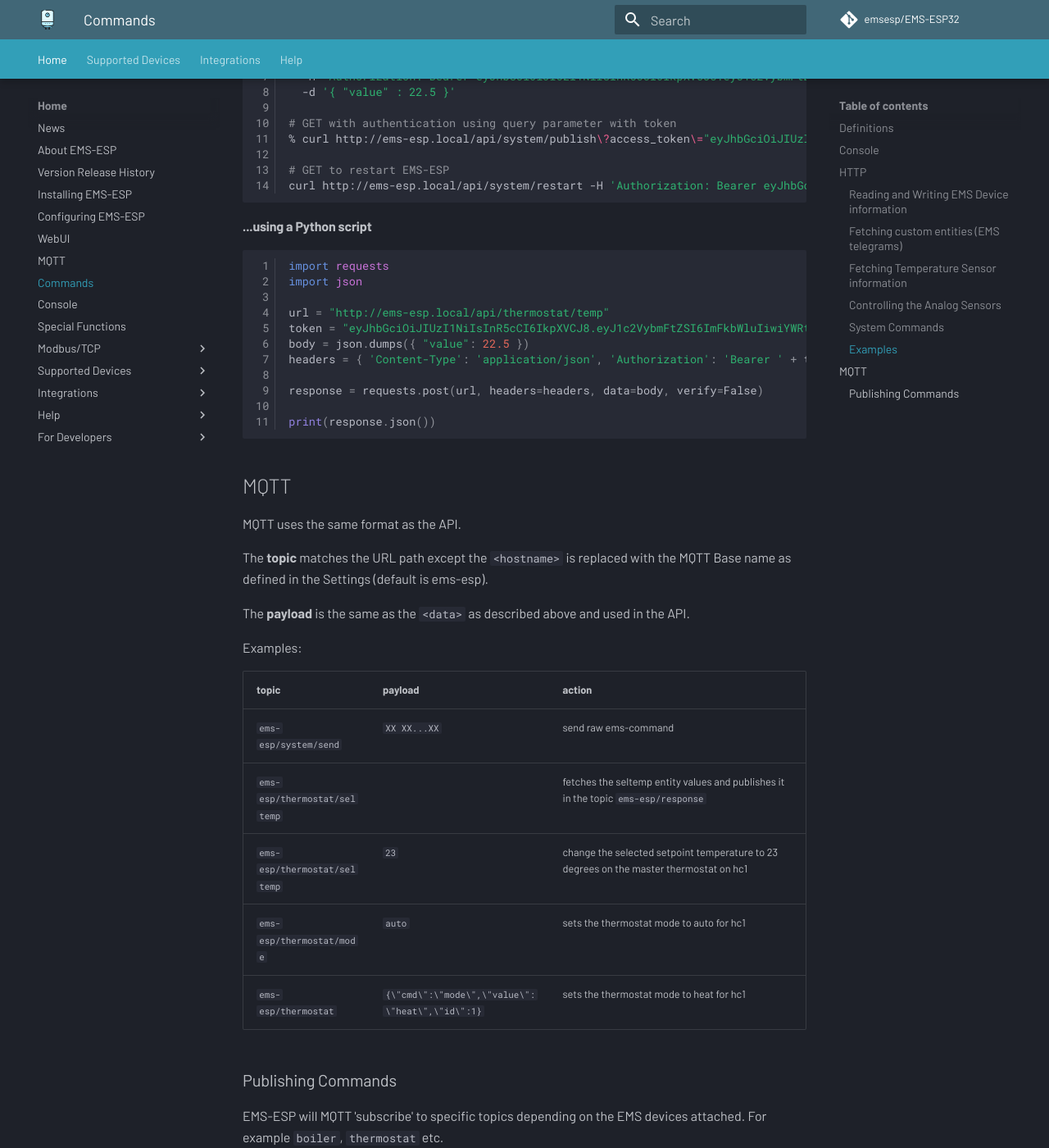
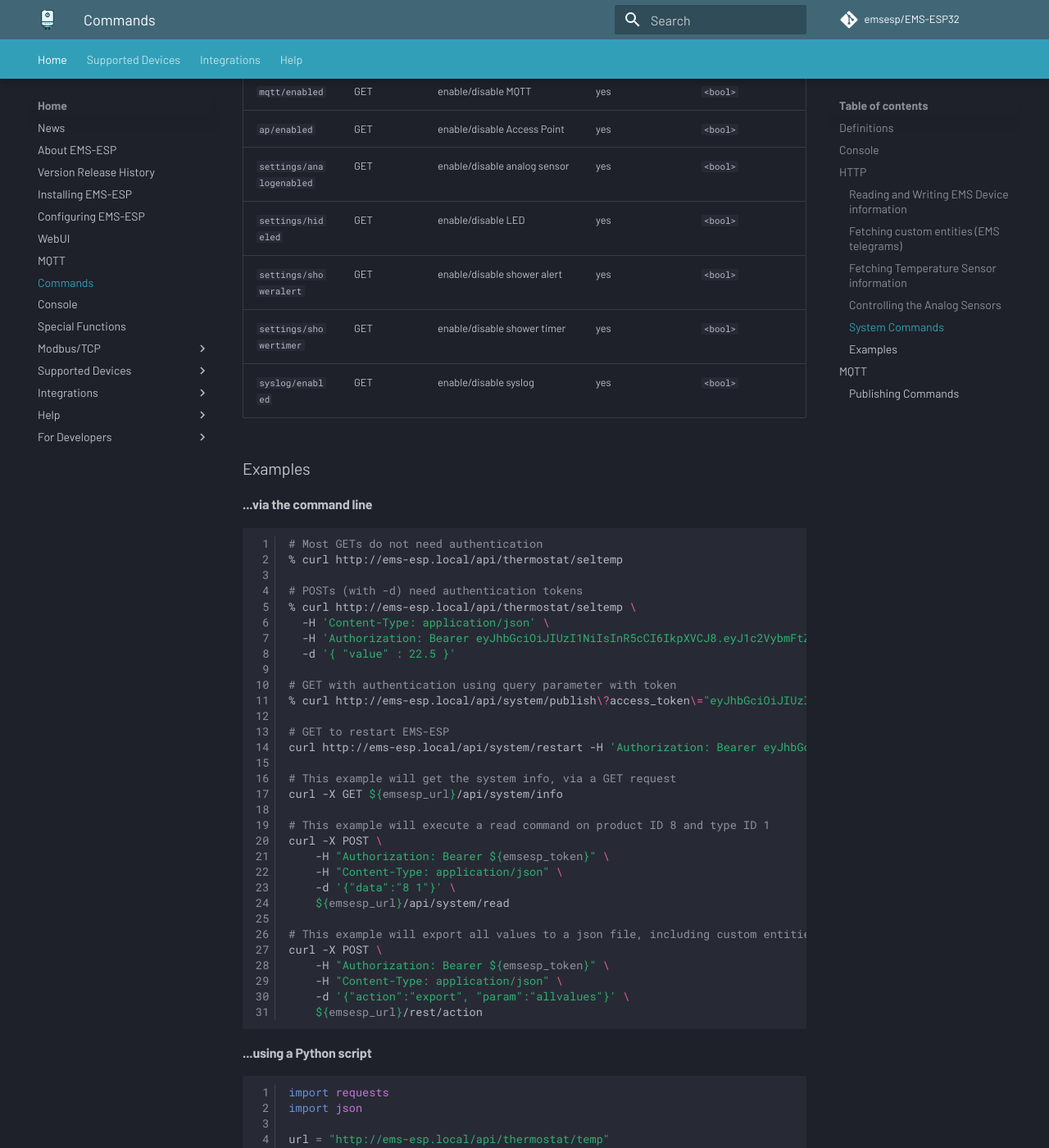
Before and after one commit to emsesp/docs, an MkDocs documentation site: the page built from docs/Commands.md, in a window 1280 px wide and 1400 px high, scrolled down 5145 px. Shown: the whole window at 82% size. Built offline with MkDocs 1.6.1 and Material for MkDocs 9.7.7, drawn with Linux system fonts in a browser that asks for light colours; comment, search, counter and statistics services are not loaded; some of the changed text lies outside the part shown.

Commit message:
add more system commands

````diff
--- a/docs/Commands.md
+++ b/docs/Commands.md
@@ -53,7 +53,6 @@
 - HTTPS with self-signed certificates are not yet supported
 - For a complete list of commands use `http://<hostname>/api/<device>/commands`
 
-
 ### Reading and Writing EMS Device information
 
 The URL path is `http://<hostname>/api/<device>/`
@@ -88,8 +87,8 @@
 <!-- prettier-ignore -->
 | endpoint | HTTP method | action | authentication required? | post body |
 | - | - | - | - | - |
-| blank or `info`| GET | outputs all custom entities and their values | no |
-| `<name>` | GET | outputs all characteristics for a specific custom entity | no |
+| blank or `info`| GET | outputs all custom entities and their values | no | |
+| `<name>` | GET | outputs all characteristics for a specific custom entity | no | |
 
 ### Fetching Temperature Sensor information
 
@@ -98,9 +97,9 @@
 <!-- prettier-ignore -->
 | endpoint | HTTP method | action | authentication required? | post body |
 | - | - | - | - | - |
-| blank | GET | outputs connected Dallas temperature sensor names and readings | no |
-| `info` | GET | outputs all details on the connected Dallas temperature sensors | no |
-| `<name>` | GET | outputs all characteristics for a specific temperature sensors | no |
+| blank | GET | outputs connected Dallas temperature sensor names and readings | no | |
+| `info` | GET | outputs all details on the connected Dallas temperature sensors | no | |
+| `<name>` | GET | outputs all characteristics for a specific temperature sensors | no | |
 
 ### Controlling the Analog Sensors
 
@@ -110,8 +109,8 @@
 | endpoint   | HTTP method | action | authentication required? | post body |
 | - | - | - | - | - |
 | blank | GET | outputs analog sensors and their readings | no | |
-| `info` | GET | outputs all details on the connected analog sensors | no |
-| `<name>` | GET | outputs all characteristics for a specific analog sensors | no |
+| `info` | GET | outputs all details on the connected analog sensors | no | |
+| `<name>` | GET | outputs all characteristics for a specific analog sensors | no | |
 | `commands` | GET | lists the available system commands | no | |
 | `setvalue` | POST | set value/offset of counter or output pin, +/- sign corrects value | yes | `{"value":<val>, "id":<gpio>}` |
 
@@ -122,15 +121,26 @@
 <!-- prettier-ignore -->
 | endpoint | HTTP method | action | authentication required? | post body |
 | - | - | - | - | - |
-| `info` or blank | GET | outputs current system information | no |
+| `info` or blank | GET | outputs current system information | no | |
 | `fetch` | GET | forces at refresh of all device values | no | |
 | `restart` | GET | restarts EMS-ESP | yes | |
+| `format` | GET | factory reset's EMS-ESP | yes | |
 | `commands` | GET | lists the available system commands | no | |
-| `allvalues` | GET | lists all connect devices and sensors and their entity values | no | |
 | `send` | POST | send telegram to the EMS bus | yes | `"XX XX...XX"` |
 | `message` | POST | send a message to the log and MQTT | yes | `".."` |
 | `publish` | POST | MQTT publish all values, and optional HA-configuration or specific for a device | no | `[ha] \| [device]` |
 | `watch` | POST | watch incoming telegrams | no | `<on \|off \| raw \| <type-id(hex)>` |
+| `values` | GET | outputs all values in short format | no | |
+| `read` | GET | queries a specific EMS device and a typeID | yes | `<deviceID> <type ID> [offset] [length]` |
+| `response` | GET | outputs the last response from EMS-ESP | no | |
+| `entities` | GET | lists all enabled entities | no | |
+| `mqtt/enabled` | GET | enable/disable MQTT | yes | `<bool>` |
+| `ap/enabled` | GET | enable/disable Access Point | yes | `<bool>` |
+| `settings/analogenabled` | GET | enable/disable analog sensor | yes | `<bool>` |
+| `settings/hideled` | GET | enable/disable LED | yes | `<bool>` |
+| `settings/showeralert` | GET |  enable/disable shower alert | yes | `<bool>` |
+| `settings/showertimer` | GET | enable/disable shower timer | yes | `<bool>` |
+| `syslog/enabled` | GET | enable/disable syslog | yes | `<bool>` |
 
 ### Examples
 
@@ -151,6 +161,24 @@
 
 # GET to restart EMS-ESP
 curl http://ems-esp.local/api/system/restart -H 'Authorization: Bearer eyJhbGciOiJIUzI1NiIsInR5cCI6IkpXVCJ8.eyJ1c2VybmFtZSI6ImFkbWluIiwiYWRtaW4iOnRydWUsInZlcnNpb24iOiIzLjEuMWIwIn0.qeGT53Aom4rDYeIT1Pr4BSMdeWyf4_zN9ue2c51ZnM0'
+
+# This example will get the system info, via a GET request
+curl -X GET ${emsesp_url}/api/system/info
+
+# This example will execute a read command on product ID 8 and type ID 1
+curl -X POST \
+    -H "Authorization: Bearer ${emsesp_token}" \
+    -H "Content-Type: application/json" \
+    -d '{"data":"8 1"}' \
+    ${emsesp_url}/api/system/read
+
+# This example will export all values to a json file, including custom entities, sensors and schedules
+curl -X POST \
+    -H "Authorization: Bearer ${emsesp_token}" \
+    -H "Content-Type: application/json" \
+    -d '{"action":"export", "param":"allvalues"}' \
+    ${emsesp_url}/rest/action
+
 ```
 
 #### ...using a Python script
@@ -216,16 +244,19 @@
 
 The first command in the table above was valid and thus accepted:\
 Topic:`ems-esp/boiler` Command/payload: `{"cmd":"heatingactivated", "data":"on"}`
+
 ```
 [command] Called command boiler/heatingactivated (heating activated) with value on
 ```
 
 And the following bogus command is not accepted:\
 Topic:`ems-esp/boiler` Command/payload: `{"cmd":"heatingactivated", "data":"5000"}`
+
 ```
 [command] Command failed: no values in boiler
 [mqtt] MQTT command failed with error no values in boiler (Error)
 ```
+
 !!! note "You can easily test the MQTT commands with [MQTT Explorer](https://www.mqtt-explorer.com). Just connect to the MQTT broker and publish the payload to the topic."
 
 With Home Assistant, Thermostat commands can also be sent to control individual heating circuits via sending a mode string or temperature number to a topic `thermostat_hc<n>`.
````
